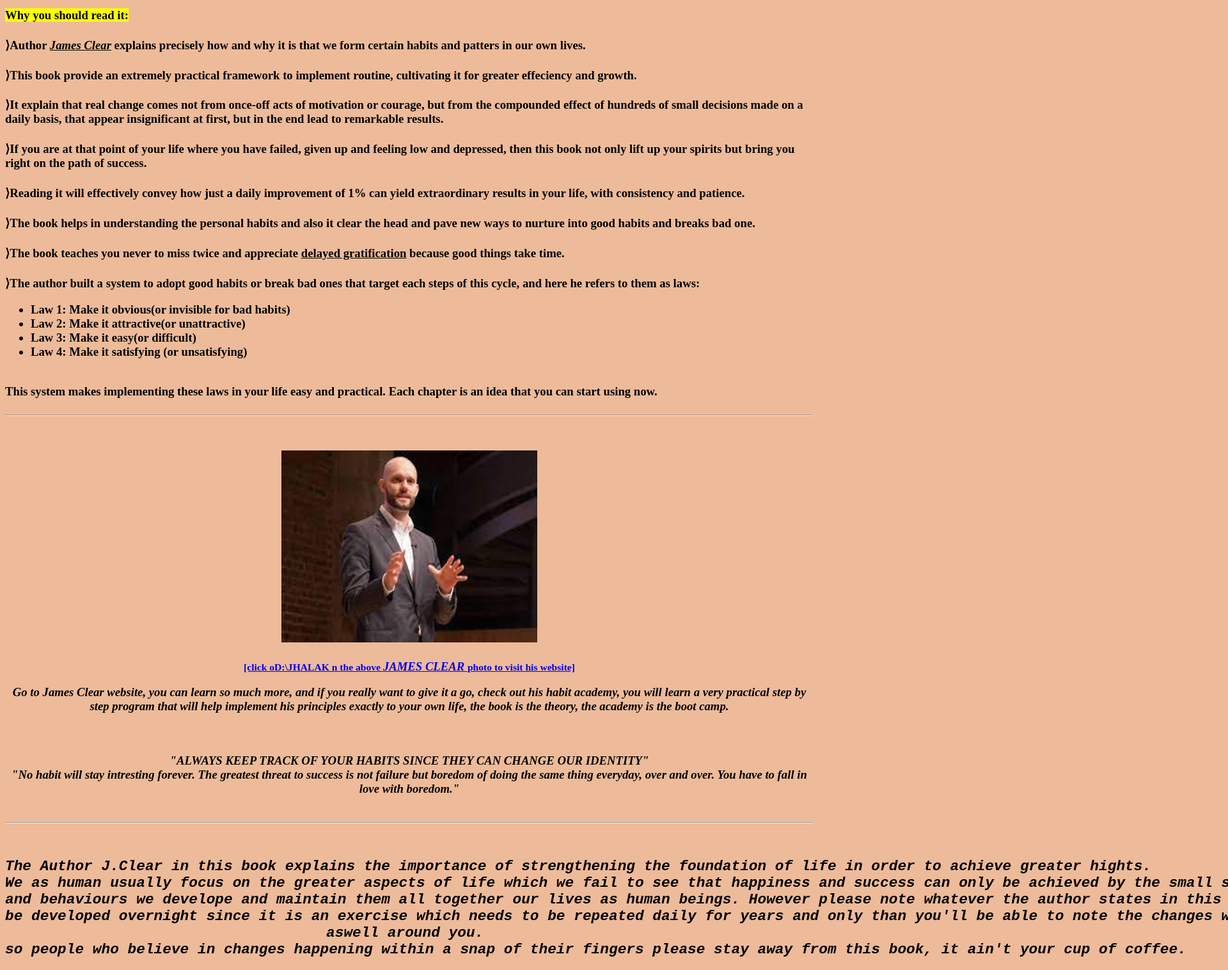
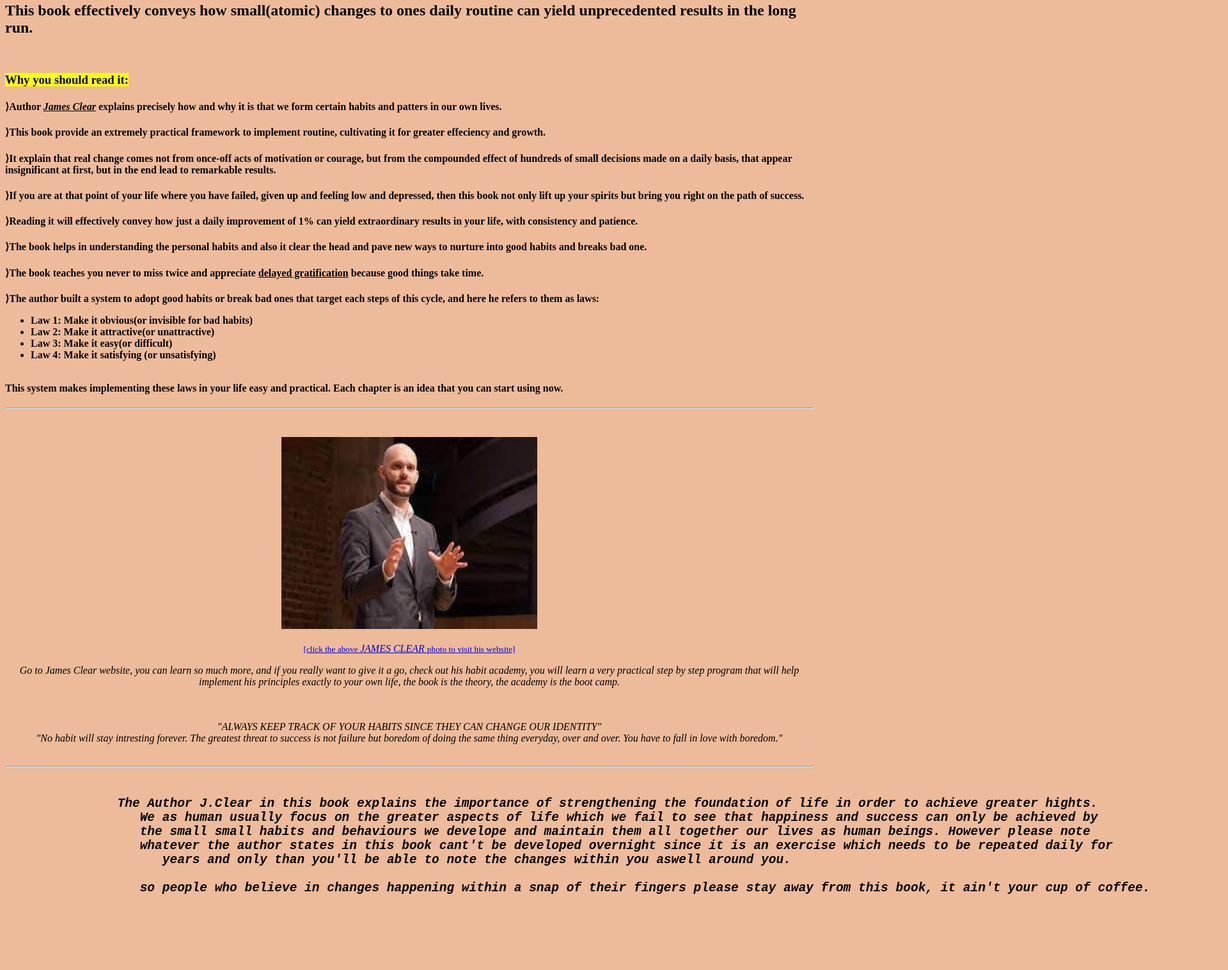
Before and after one commit to Jhalak22jj/HTML, a plain HTML site: page index.html in a window 1280 px wide. Shown: the part 624-2140 px from the top of the page at 64% size, 1920 px wide, since content can reach past the window. After the commit the page ends 2087 px from the top, so only its background shows below. Drawn offline with Linux system fonts and the light colour scheme; files whose address does not match are found by name.

Commit message:
Update index.html

```diff
--- a/index.html
+++ b/index.html
@@ -1,72 +1,109 @@
 <!DOCTYPE html>
 <html>
+
 <head>
        <title> jj_webpage </title>
 </head>
 
 <body bgcolor= "EDBB99">
-<pre><i><h3>
+     <pre>
+        <i>
+         <h3>
              Hey~ everyone<i> jj </i>on this side... first of all i apologise for the tardy reply and also for missing the deadline yesterday
-
              so, this is my web page and m here- to tell you about a book i choose to read in October 2020 and i'll also recommend this to you ^_^
-</pre></i></h3>
+         </h3>
+        </i>
+     </pre>
       <hr>
-
-
-<h1> BOOK- <em> Atomic Habits  </em></h1>
+      <h1>
+           BOOK- <em> Atomic Habits </em>
+      </h1>
         <a href= "https://pdffile.co.in/atomic-habits-by-james-clear-book/" target= "_blank">
-<img src="D:\JHALAK STUFF\HTML\jha\img\1.jpeg" alt= "image cannot download" width= "400" height= "300"><br><small><u>[click on the above image to download the book]</u></small></a>
+             <img src="D:\JHALAK STUFF\HTML\jha\img\1.jpeg" alt= "image cannot download" width= "400" height= "300">
+             <br>
+             <small>
+                  <u> [click on the above image to download the book] </u>
+             </small>
+        </a>
 
       <h2> This book effectively conveys how small(atomic) changes to ones daily routine can yield unprecedented results in the long run. </h2>
         <br>
-
-<h3><strong><mark>Why you should read it: </mark></strong</h3>
-<h4> ⟩Author <i><u>James Clear</u></i> explains precisely how and why it is that we form certain habits and patters in our own lives.  </h4>
-
+      <h3>
+         <strong>
+                <mark> Why you should read it: </mark>
+         </strong>
+      </h3>
+      <h4> ⟩Author <i><u>James Clear</u></i> explains precisely how and why it is that we form certain habits and patters in our own lives. </h4>
       <h4> ⟩This book provide an extremely practical framework to implement routine, cultivating it for greater effeciency and growth. </h4>
-
-<h4> ⟩It explain that real change comes not from once-off acts of motivation or courage, but from the compounded effect of hundreds of small decisions made on a daily basis, that appear insignificant at first, but  in the end lead to remarkable results. </h4>
-
-<h4> ⟩If you are at that point of your life where you have failed, given up and feeling low and depressed, then this book not only lift up your spirits but bring you right on the path of success. </h4>
-
-<h4> ⟩Reading it will effectively convey how just a daily improvement of 1% can yield extraordinary results in your life, with consistency and patience.
-
-<h4> ⟩The book helps in understanding the personal habits and also it clear the head and pave new ways to nurture into good habits and breaks bad one. </h4>
-
+      <h4> ⟩It explain that real change comes not from once-off acts of motivation or courage, but from the compounded effect of hundreds of small
+            decisions made on a daily basis, that appear insignificant at first, but  in the end lead to remarkable results.
+      </h4>
+      <h4> ⟩If you are at that point of your life where you have failed, given up and feeling low and depressed, then this book not only lift up
+            your spirits but bring you right on the path of success.
+      </h4>
+      <h4> ⟩Reading it will effectively convey how just a daily improvement of 1% can yield extraordinary results in your life, with consistency
+            and patience.
+      </h4>
+      <h4> ⟩The book helps in understanding the personal habits and also it clear the head and pave new ways to nurture into good habits and breaks
+            bad one.
+      </h4>
       <h4> ⟩The book teaches you never to miss twice and appreciate <u>delayed gratification</u> because good things take time. </h4>
-
       <h4> ⟩The author built a system to adopt good habits or break bad ones that target each steps of this cycle, and here he refers to them as laws:
                <ul>
                      <li>Law 1: Make it obvious(or invisible for bad habits)</li>
                      <li>Law 2: Make it attractive(or unattractive)</li>
                      <li>Law 3: Make it easy(or difficult)</li>
-           <li>Law 4: Make it satisfying (or unsatisfying)</li></ul><br>
+                     <li>Law 4: Make it satisfying (or unsatisfying)</li>
+               </ul>
+          <br>
             This system makes implementing these laws in your life easy and practical. Each chapter is an idea that you can start using now.
       </h4>
-<hr>
 
-
-
-<br><br>
-<a href= "https://jamesclear.com/" target= "_blank"> <center> <img src= "D:\JHALAK STUFF\HTML\jha\img\2.jpg" alt= "JAMES CLEAR" width= "400" height= "300"> <center/> <br><small>[click oD:\JHALAK n the above </small><i> JAMES CLEAR </i><small> photo to visit his website]</small></a>
-
-
-<p><em style= "text-align:left;"> Go to James Clear website, you can learn so much more, and if you really want to give it a go, check out his habit academy, you will learn a very practical step by step program that will help implement his principles exactly to your own life, the book is the theory, the academy is the boot camp. </em><p>
-
-<br><br>
-<em>"ALWAYS KEEP TRACK OF YOUR HABITS SINCE THEY CAN CHANGE OUR IDENTITY"</em>
-<br>
-<em> "No habit will stay intresting forever. The greatest threat to success is not failure but boredom of doing the same thing everyday, over and over. You have to fall in love with boredom." </em>
-
-
-<br><br>
           <hr>
           <br>
-<h2><pre><i>The Author J.Clear in this book explains the importance of strengthening the foundation of life in order to achieve greater hights.
-We as human usually focus on the greater aspects of life which we fail to see that happiness and success can only be achieved by the small small habits
-and behaviours we develope and maintain them all together our lives as human beings. However please note whatever the author states in this book cant't
-be developed overnight since it is an exercise which needs to be repeated daily for years and only than you'll be able to note the changes within you
-aswell around you.
-so people who believe in changes happening within a snap of their fingers please stay away from this book, it ain't your cup of coffee.</i></pre></h2>
+          <br>
+
+             <a href= "https://jamesclear.com/" target= "_blank">
+                  <center>
+                        <img src= "D:\JHALAK STUFF\HTML\jha\img\2.jpg" alt= "JAMES CLEAR" width= "400" height= "300">
+                  <center/>
+          <br>
+                  <small> [click the above </small>
+                      <i> JAMES CLEAR </i>
+                  <small> photo to visit his website] </small>
+             </a>
+             <p>
+               <em style= "text-align:left;">
+                          Go to James Clear website, you can learn so much more, and if you really want to give it a go, check out his habit
+                          academy, you will learn a very practical step by step program that will help implement his principles exactly to
+                          your own life, the book is the theory, the academy is the boot camp.
+               </em>
+             <p>
+          <br>
+          <br>
+               <em> "ALWAYS KEEP TRACK OF YOUR HABITS SINCE THEY CAN CHANGE OUR IDENTITY" </em>
+          <br>
+               <em> "No habit will stay intresting forever. The greatest threat to success is not failure but boredom of doing the same thing
+                     everyday, over and over. You have to fall in love with boredom."
+               </em>
+
+          <br>
+          <br>
+          <hr>
+          <br>
+
+      <h2>
+          <pre>
+              <i> The Author J.Clear in this book explains the importance of strengthening the foundation of life in order to achieve greater hights.
+                  We as human usually focus on the greater aspects of life which we fail to see that happiness and success can only be achieved by
+                  the small small habits and behaviours we develope and maintain them all together our lives as human beings. However please note
+                  whatever the author states in this book cant't be developed overnight since it is an exercise which needs to be repeated daily for
+                  years and only than you'll be able to note the changes within you aswell around you.
+
+                  so people who believe in changes happening within a snap of their fingers please stay away from this book, it ain't your cup of coffee.
+              </i>
+          </pre>
+      </h2>
 </body>
+
 </html>
```
Lines whose indentation alone changed are shown as unchanged.
